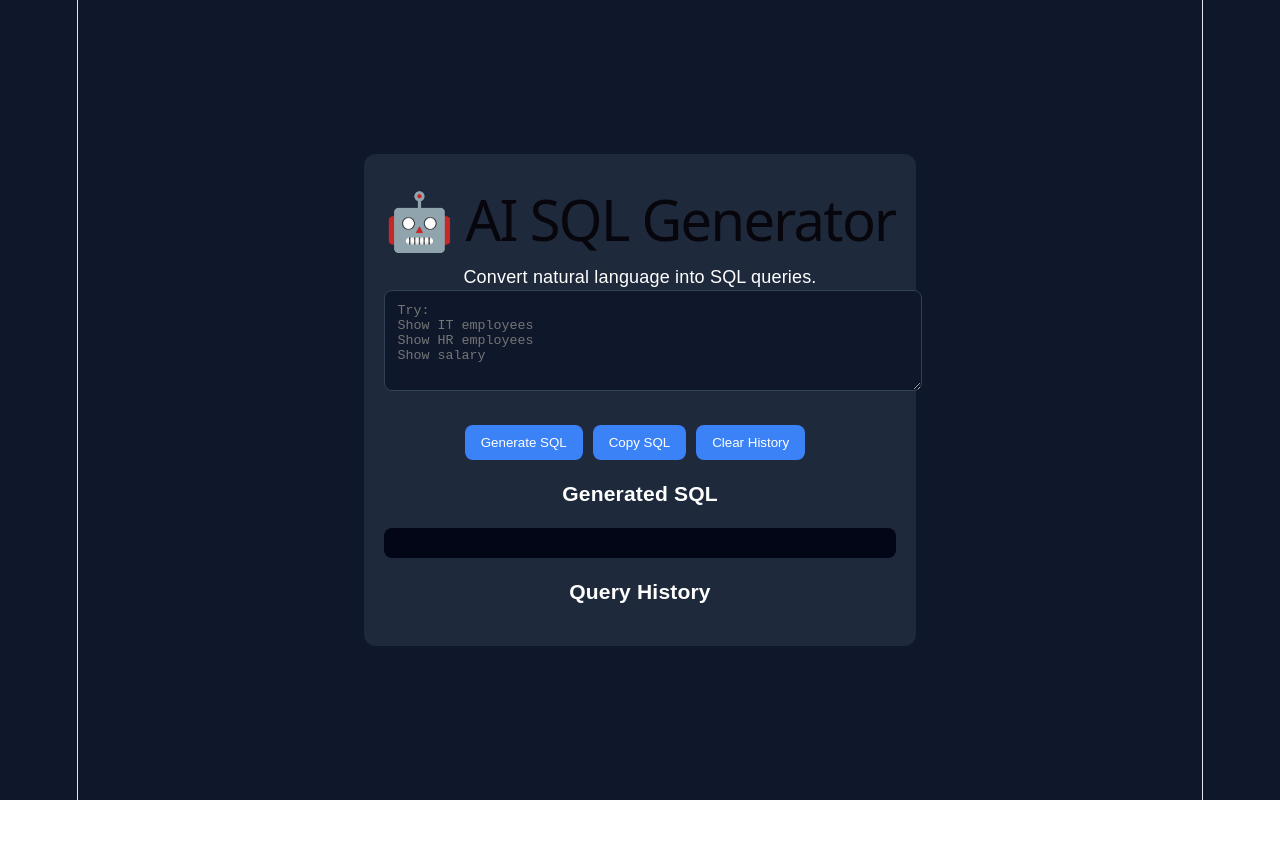
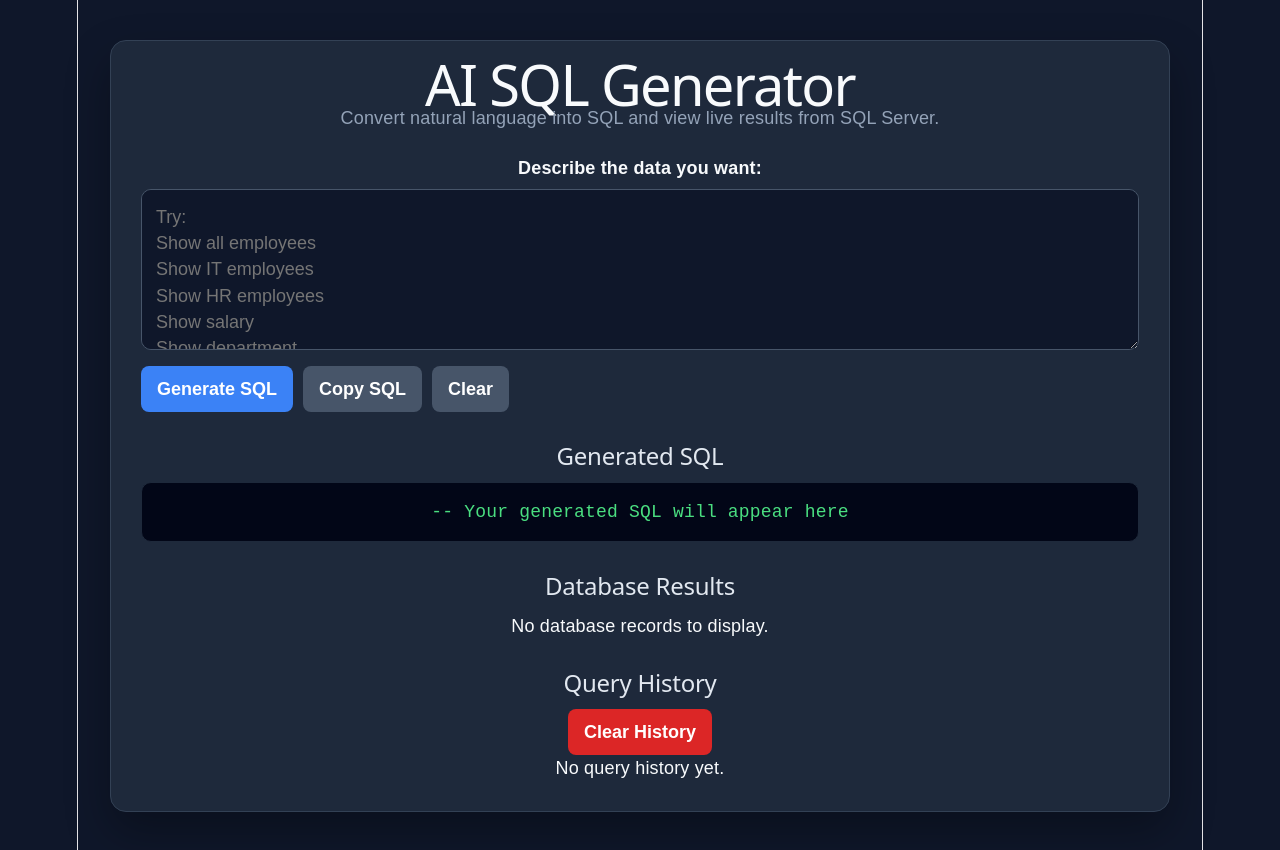
Before and after one commit to buhanghangjay-git/ai-sql-generator, a React (Vite) app: page / in a window 1280 px wide. Before the commit the page ends 800 px from the top, so only its background shows below. Built offline with nearby package versions, Linux system fonts and the light colour scheme.

Commit message:
Added SQL Server results table

```diff
--- a/src/App.css
+++ b/src/App.css
@@ -1,48 +1,140 @@
+* {
+  box-sizing: border-box;
+}
+
 body {
   margin: 0;
+  min-width: 320px;
+  min-height: 100vh;
   font-family: Arial, Helvetica, sans-serif;
   background: #0f172a;
-  color: white;
+  color: #f8fafc;
+}
+
+button,
+textarea {
+  font: inherit;
 }
 
 .container {
-  max-width: 900px;
-  margin: auto;
-  padding: 40px;
+  width: 100%;
+  max-width: 1100px;
+  margin: 0 auto;
+  padding: 40px 20px;
 }
 
 .card {
   background: #1e293b;
-  padding: 20px;
-  border-radius: 12px;
+  padding: 30px;
+  border: 1px solid #334155;
+  border-radius: 16px;
+  box-shadow: 0 20px 45px rgba(0, 0, 0, 0.3);
+}
+
+h1 {
+  margin-top: 0;
+  margin-bottom: 8px;
+  color: #f8fafc;
+}
+
+h2 {
+  margin-top: 30px;
+  margin-bottom: 12px;
+  color: #e2e8f0;
+}
+
+.subtitle {
+  margin-top: 0;
+  margin-bottom: 24px;
+  color: #94a3b8;
+}
+
+label {
+  display: block;
+  margin-bottom: 8px;
+  font-weight: bold;
 }
 
 textarea {
+  display: block;
   width: 100%;
-  padding: 12px;
-  border-radius: 8px;
+  padding: 14px;
+  border: 1px solid #475569;
+  border-radius: 10px;
   background: #0f172a;
-  color: white;
-  border: 1px solid #334155;
+  color: #f8fafc;
+  resize: vertical;
+  outline: none;
+}
+
+textarea:focus {
+  border-color: #3b82f6;
+  box-shadow: 0 0 0 3px rgba(59, 130, 246, 0.2);
+}
+
+.button-group {
+  display: flex;
+  flex-wrap: wrap;
+  gap: 10px;
+  margin-top: 16px;
 }
 
 button {
+  padding: 10px 16px;
+  border: none;
+  border-radius: 8px;
   background: #3b82f6;
   color: white;
-  border: none;
-  padding: 10px 16px;
-  border-radius: 8px;
   cursor: pointer;
-  margin-right: 10px;
+  font-weight: bold;
 }
 
 button:hover {
   background: #2563eb;
 }
 
+button:disabled {
+  opacity: 0.6;
+  cursor: not-allowed;
+}
+
+.secondary-button {
+  background: #475569;
+}
+
+.secondary-button:hover {
+  background: #64748b;
+}
+
+.danger-button {
+  background: #dc2626;
+}
+
+.danger-button:hover {
+  background: #b91c1c;
+}
+
 pre {
+  min-height: 55px;
+  margin: 0;
+  padding: 16px;
+  overflow-x: auto;
+  white-space: pre-wrap;
+  border: 1px solid #1e293b;
+  border-radius: 10px;
   background: #020617;
-  color: #22c55e;
-  padding: 15px;
+  color: #4ade80;
+}
+
+.error-message {
+  margin-top: 16px;
+  padding: 12px;
+  border: 1px solid #ef4444;
   border-radius: 8px;
+  background: rgba(239, 68, 68, 0.12);
+  color: #fca5a5;
 }
+
+.table-wrapper {
+  width: 100%;
+}
--- a/src/App.jsx
+++ b/src/App.jsx
@@ -2,11 +2,35 @@ import { useState } from "react";
 import "./App.css";
 
 function App() {
+  // 1. Store the user's natural-language request
   const [prompt, setPrompt] = useState("");
+
+  // 2. Store the generated SQL query
   const [sql, setSql] = useState("");
+
+  // 3. Store query history
   const [history, setHistory] = useState([]);
 
+  // 4. Store employee records returned by SQL Server
+  const [results, setResults] = useState([]);
+
+  // 5. Store loading state
+  const [loading, setLoading] = useState(false);
+
+  // 6. Store possible error messages
+  const [error, setError] = useState("");
+
   const generateSQL = async () => {
+    if (!prompt.trim()) {
+      setError("Please enter a request.");
+      setSql("");
+      setResults([]);
+      return;
+    }
+
+    setLoading(true);
+    setError("");
+
     try {
       const response = await fetch(
         "http://localhost:5000/generate-sql",
@@ -23,11 +47,49 @@ function App() {
 
       const data = await response.json();
 
-      setSql(data.sql);
-      setHistory((prev) => [...prev, data.sql]);
-    } catch (error) {
-      console.error(error);
-      setSql("Error connecting to backend");
+      if (!response.ok) {
+        throw new Error(
+          data.message || "The request could not be processed."
+        );
+      }
+
+      setSql(data.sql || "");
+      setResults(data.results || []);
+
+      setHistory((previousHistory) => [
+        ...previousHistory,
+        {
+          prompt: prompt,
+          sql: data.sql || "",
+        },
+      ]);
+    } catch (requestError) {
+      console.error(requestError);
+
+      setError(
+        requestError.message ||
+          "Error connecting to the backend."
+      );
+
+      setSql("");
+      setResults([]);
+    } finally {
+      setLoading(false);
+    }
+  };
+
+  const copySQL = async () => {
+    if (!sql) {
+      setError("There is no SQL query to copy.");
+      return;
+    }
+
+    try {
+      await navigator.clipboard.writeText(sql);
+      setError("");
+      alert("SQL copied!");
+    } catch {
+      setError("The SQL query could not be copied.");
     }
   };
 
@@ -35,56 +97,152 @@ function App() {
     setHistory([]);
   };
 
-  const copySQL = () => {
-    navigator.clipboard.writeText(sql);
-    alert("SQL copied!");
+  const clearAll = () => {
+    setPrompt("");
+    setSql("");
+    setResults([]);
+    setError("");
   };
 
   return (
     <div className="container">
       <div className="card">
-        <h1>🤖 AI SQL Generator</h1>
+        <h1>AI SQL Generator</h1>
 
-        <p>
-          Convert natural language into SQL queries.
+        <p className="subtitle">
+          Convert natural language into SQL and view live
+          results from SQL Server.
         </p>
 
+        <label htmlFor="prompt">
+          Describe the data you want:
+        </label>
+
         <textarea
+          id="prompt"
           rows="5"
           value={prompt}
-          onChange={(e) => setPrompt(e.target.value)}
+          onChange={(event) =>
+            setPrompt(event.target.value)
+          }
           placeholder={`Try:
+Show all employees
 Show IT employees
 Show HR employees
-Show salary`}
+Show salary
+Show department`}
         />
 
-        <br />
-        <br />
+        <div className="button-group">
+          <button
+            onClick={generateSQL}
+            disabled={loading}
+          >
+            {loading ? "Generating..." : "Generate SQL"}
+          </button>
 
-        <button onClick={generateSQL}>
-          Generate SQL
-        </button>
+          <button
+            className="secondary-button"
+            onClick={copySQL}
+          >
+            Copy SQL
+          </button>
 
-        <button onClick={copySQL}>
-          Copy SQL
-        </button>
+          <button
+            className="secondary-button"
+            onClick={clearAll}
+          >
+            Clear
+          </button>
+        </div>
 
-        <button onClick={clearHistory}>
-          Clear History
-        </button>
+        {error && (
+          <div className="error-message">
+            {error}
+          </div>
+        )}
 
-        <h3>Generated SQL</h3>
+        <h2>Generated SQL</h2>
 
-        <pre>{sql}</pre>
+        <pre>
+          {sql || "-- Your generated SQL will appear here"}
+        </pre>
 
-        <h3>Query History</h3>
+        <h2>Database Results</h2>
 
-        <ul>
-          {history.map((item, index) => (
-            <li key={index}>{item}</li>
-          ))}
-        </ul>
+        {results.length > 0 ? (
+          <div className="table-wrapper">
+            <table>
+              <thead>
+                <tr>
+                  {Object.keys(results[0]).map(
+                    (columnName) => (
+                      <th key={columnName}>
+                        {columnName}
+                      </th>
+                    )
+                  )}
+                </tr>
+              </thead>
+
+              <tbody>
+                {results.map((row, rowIndex) => (
+                  <tr key={rowIndex}>
+                    {Object.entries(row).map(
+                      ([columnName, value]) => (
+                        <td
+                          key={`${rowIndex}-${columnName}`}
+                        >
+                          {value === null
+                            ? "NULL"
+                            : String(value)}
+                        </td>
+                      )
+                    )}
+                  </tr>
+                ))}
+              </tbody>
+            </table>
+          </div>
+        ) : (
+          <p className="empty-message">
+            No database records to display.
+          </p>
+        )}
+
+        <div className="history-header">
+          <h2>Query History</h2>
+
+          <button
+            className="danger-button"
+            onClick={clearHistory}
+          >
+            Clear History
+          </button>
+        </div>
+
+        {history.length > 0 ? (
+          <div className="history-list">
+            {history.map((historyItem, index) => (
+              <div
+                className="history-item"
+                key={index}
+              >
+                <strong>
+                  Request {index + 1}:
+                </strong>
+
+                <p>{historyItem.prompt}</p>
+
+                <code>{historyItem.sql}</code>
+              </div>
+            ))}
+          </div>
+        ) : (
+          <p className="empty-message">
+            No query history yet.
+          </p>
+        )}
       </div>
     </div>
   );
```
